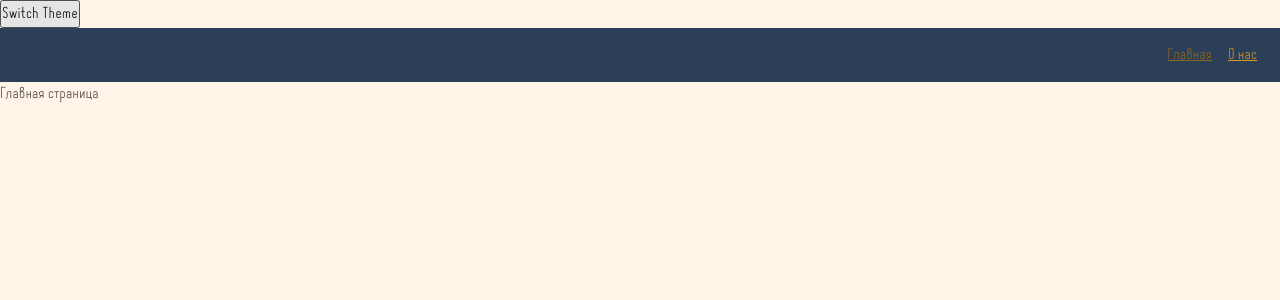
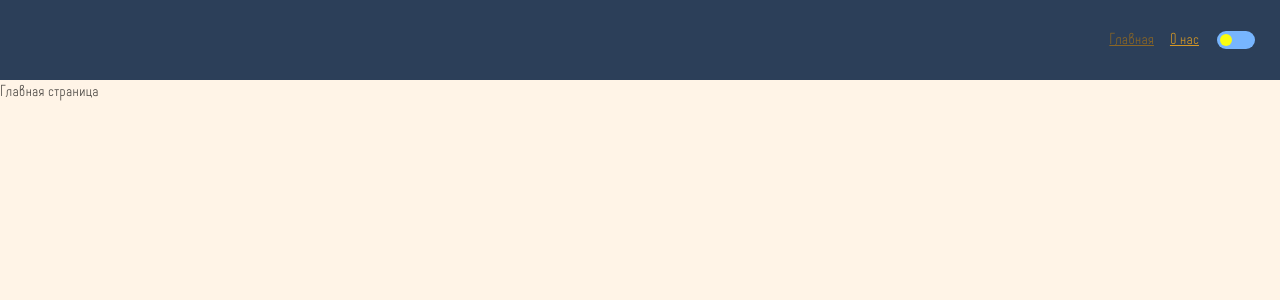
Before and after one commit to AlexandrMers/blog-application, a React app: page / in a window 1280 px wide. Shown: the top 300 px of the page. Built offline with nearby package versions, Linux system fonts and the light colour scheme; the HTML template or start-up script is replaced by a standard one.

Commit message:
add shared components - container, Box

```diff
--- a/src/app/App.tsx
+++ b/src/app/App.tsx
@@ -1,18 +1,27 @@
 import React from "react";
+
+import { Box, FlexContainer } from "shared/ui";
 
 import { Navbar } from "widgets/Navbar";
 import { SwitchTheme } from "widgets/SwitchTheme";
 
-import { useTheme } from "./providers/theme";
+import { Theme, useTheme } from "./providers/theme";
 import { AppRoute } from "./providers/router";
 
 const App = () => {
-  const { setTheme } = useTheme();
+  const { theme, setTheme } = useTheme();
+  const isDarkAppliedTheme = theme === Theme.DARK;
 
   return (
     <>
-      <SwitchTheme toggleTheme={setTheme} />
-      <Navbar />
+      <FlexContainer justifyContent="end">
+        <Navbar />
+
+        <Box insideSize="l">
+          <SwitchTheme checked={isDarkAppliedTheme} toggleTheme={setTheme} />
+        </Box>
+      </FlexContainer>
+
       <AppRoute />
     </>
   );
--- /dev/null
+++ b/src/shared/ui/Box/Box.tsx
@@ -0,0 +1,13 @@
+import cn from "classnames";
+
+import { BoxTypes } from "./types";
+
+import styles from "./styles.module.scss";
+
+export const Box = ({ insideSize = "m", className, children }: BoxTypes) => {
+  return (
+    <div className={cn(styles.Box, [styles[`Box_${insideSize}`]], className)}>
+      {children}
+    </div>
+  );
+};
--- /dev/null
+++ b/src/shared/ui/Box/styles.module.scss
@@ -0,0 +1,13 @@
+.Box {
+  &_s {
+    padding: 3px;
+  }
+
+  &_m {
+    padding: 6px;
+  }
+
+  &_l {
+    padding: 10px;
+  }
+}
--- /dev/null
+++ b/src/shared/ui/Box/types.ts
@@ -0,0 +1,6 @@
+import { PropsWithChildren } from "react";
+
+export type BoxTypes = PropsWithChildren<{
+  className?: string;
+  insideSize?: "s" | "m" | "l";
+}>;
--- /dev/null
+++ b/src/shared/ui/FlexContainer/FlexContainer.tsx
@@ -0,0 +1,22 @@
+import cn from "classnames";
+import { FlexContainerTypes } from "./types";
+
+import styles from "./styles.module.scss";
+
+export const FlexContainer = ({
+  children,
+  justifyContent,
+  className,
+}: FlexContainerTypes) => {
+  return (
+    <div
+      className={cn([
+        styles.FlexContainer,
+        styles[`FlexContainer_${justifyContent}`],
+        className,
+      ])}
+    >
+      {children}
+    </div>
+  );
+};
--- /dev/null
+++ b/src/shared/ui/FlexContainer/styles.module.scss
@@ -0,0 +1,19 @@
+.FlexContainer {
+  display: flex;
+  width: 100%;
+  background: var(--bg-color-inverted);
+  align-items: center;
+  padding: 15px;
+}
+
+.FlexContainer_start {
+  justify-content: flex-start;
+}
+
+.FlexContainer_center {
+  justify-content: center;
+}
+
+.FlexContainer_end {
+  justify-content: flex-end;
+}
--- /dev/null
+++ b/src/shared/ui/FlexContainer/types.ts
@@ -0,0 +1,6 @@
+import { PropsWithChildren } from "react";
+
+export type FlexContainerTypes = PropsWithChildren<{
+  className?: string;
+  justifyContent?: "start" | "center" | "end";
+}>;
--- a/src/shared/ui/index.ts
+++ b/src/shared/ui/index.ts
@@ -1 +1,3 @@
 export { AppLink } from "./AppLink/AppLink";
+export { FlexContainer } from "./FlexContainer/FlexContainer";
+export { Box } from "./Box/Box";
--- a/src/widgets/Navbar/ui/style.module.scss
+++ b/src/widgets/Navbar/ui/style.module.scss
@@ -2,9 +2,6 @@
   align-items: center;
   display: flex;
   min-height: 50px;
-  padding: 15px;
-
-  background: var(--bg-color-inverted);
 
   &__Menu {
     margin-left: auto;
--- a/src/widgets/SwitchTheme/types/SwitchThemeTypes.ts
+++ b/src/widgets/SwitchTheme/types/SwitchThemeTypes.ts
@@ -1,3 +1,4 @@
 export type SwitchThemeTypes = {
+  checked: boolean;
   toggleTheme: () => void;
 };
--- a/src/widgets/SwitchTheme/ui/SwitchTheme.tsx
+++ b/src/widgets/SwitchTheme/ui/SwitchTheme.tsx
@@ -1,7 +1,25 @@
 import React from "react";
+import cn from "classnames";
 
 import { SwitchThemeTypes } from "../types/SwitchThemeTypes";
 
-export const SwitchTheme = ({ toggleTheme }: SwitchThemeTypes) => {
-  return <button onClick={toggleTheme}>Switch Theme</button>;
+import styles from "./styles.module.scss";
+
+export const SwitchTheme = ({ checked, toggleTheme }: SwitchThemeTypes) => {
+  return (
+    <div
+      className={cn(styles.Switcher, { [styles.Switcher_checked]: checked })}
+    >
+      <input
+        className={styles.Switcher__Checkbox}
+        type="checkbox"
+        id="toggle_checkbox"
+        checked={checked}
+        onClick={toggleTheme}
+      />
+      <label className={styles.Switcher__Label} htmlFor="toggle_checkbox">
+        <div className={styles.Switcher__Star} />
+      </label>
+    </div>
+  );
 };
--- /dev/null
+++ b/src/widgets/SwitchTheme/ui/styles.module.scss
@@ -0,0 +1,69 @@
+$element-size: 12px;
+$sky-color: #77b5fe;
+$sun-color: #fafd0f;
+$darkness-color: #000;
+$lightness-color: #fff;
+
+.Switcher {
+  overflow: hidden;
+  position: relative;
+  width: 38px;
+
+  &__Checkbox {
+    display: none;
+  }
+}
+
+.Switcher__Label {
+  background-color: $sky-color;
+  border-radius: 18px;
+  cursor: pointer;
+  display: block;
+  height: 18px;
+  overflow: hidden;
+  transition: 0.3s ease background-color;
+  width: 100%;
+}
+
+.Switcher__Star {
+  background-color: $sun-color;
+  border-radius: 50%;
+  height: $element-size;
+  left: 3px;
+  position: absolute;
+  top: 3px;
+  transform: scale(1);
+  transition: 0.3s ease top, 0.3s ease left, 0.3s ease transform, 0.3s ease background-color;
+  width: $element-size;
+  z-index: 1;
+
+  &::after {
+    background-color: transparent;
+    border-radius: 50%;
+    content: "";
+    height: $element-size;
+    left: 0;
+    position: absolute;
+    top: 0;
+    width: $element-size;
+  }
+}
+
+.Switcher_checked {
+  .Switcher__Label {
+    background-color: $darkness-color;
+  }
+
+  .Switcher__Star {
+    top: 3px;
+    left: 22px;
+    background-color: $lightness-color;
+
+    &::after {
+      background-color: $darkness-color;
+      left: -4px;
+      top: -2px;
+      transition: all ease 0.5s;
+    }
+  }
+}
```
